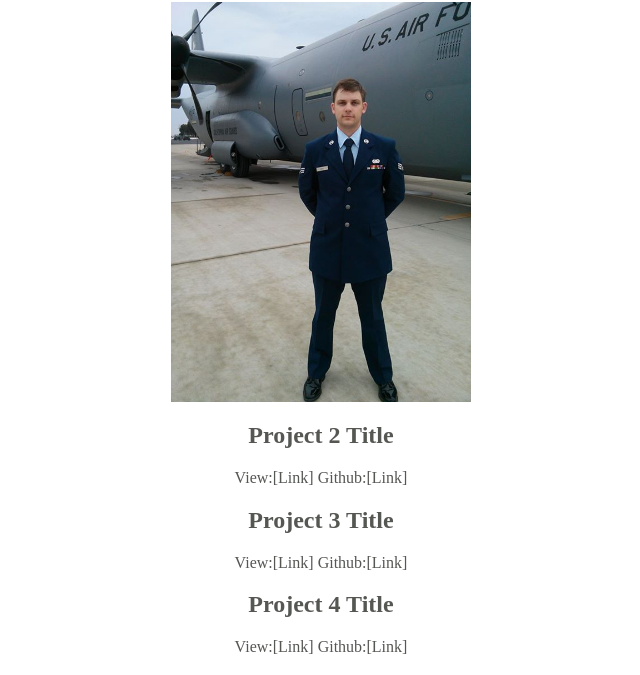
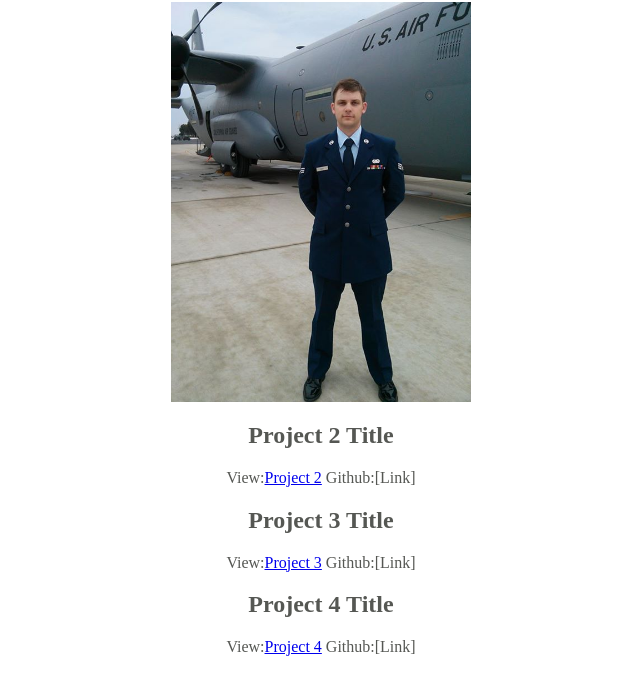
Before and after one commit to JonathanSogg/CSCI15_P1, a plain HTML site: page index.html in a window 1280 px wide. Shown: the part 115-790 px from the top of the page, without its empty margins (319-959 px from the left). Drawn offline with Linux system fonts and the light colour scheme.

Commit message:
Changed some more CSS and added in placeholder links

```diff
--- a/css/default.css
+++ b/css/default.css
@@ -4,7 +4,7 @@ html {
 }
 
 body {
-	font: verdana, sans-serif;
+	font: Verdana, Geneva, sans-serif;
 	color: #555753;
 	margin: 0;
 	padding: 0;
@@ -27,7 +27,7 @@ h1 {
 
 h2 {
 	text-align: center;
-	font: italic normal verdana, sans-serif;
+	font: italic normal Verdana, sans-serif;
 }
 
 img {
--- a/index.html
+++ b/index.html
@@ -15,13 +15,13 @@
     	<img src="img/me.jpg" />
 
     	<h2>Project 2 Title</h2>
-    	<p>View:[Link] Github:[Link]
+    	<p>View:<a href="http://p2.jonathanjsogg.com">Project 2</a> Github:[Link]
 
     	<h2>Project 3 Title</h2>
-    	<p>View:[Link] Github:[Link]
+    	<p>View:<a href="http://p3.jonathanjsogg.com">Project 3</a> Github:[Link]
 
     	<h2>Project 4 Title</h2>
-    	<p>View:[Link] Github:[Link]
+    	<p>View:<a href="http://p4.jonathanjsogg.com">Project 4</a> Github:[Link]
 
     	<h1>In 2+ sentences, describe who you are and what you do</h1>
     	<p> I'm currently studying to obtain my master's degree in Information Management
```
